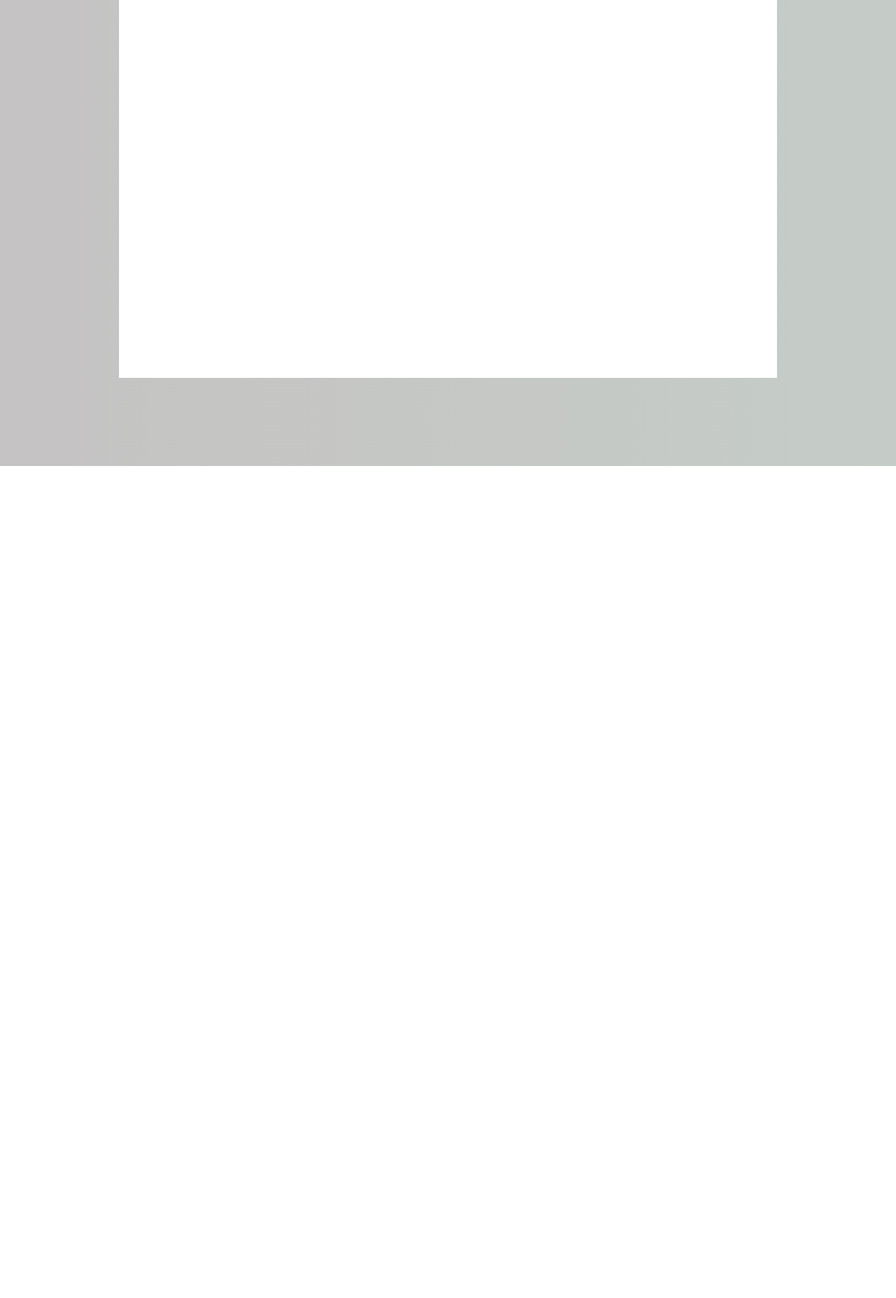
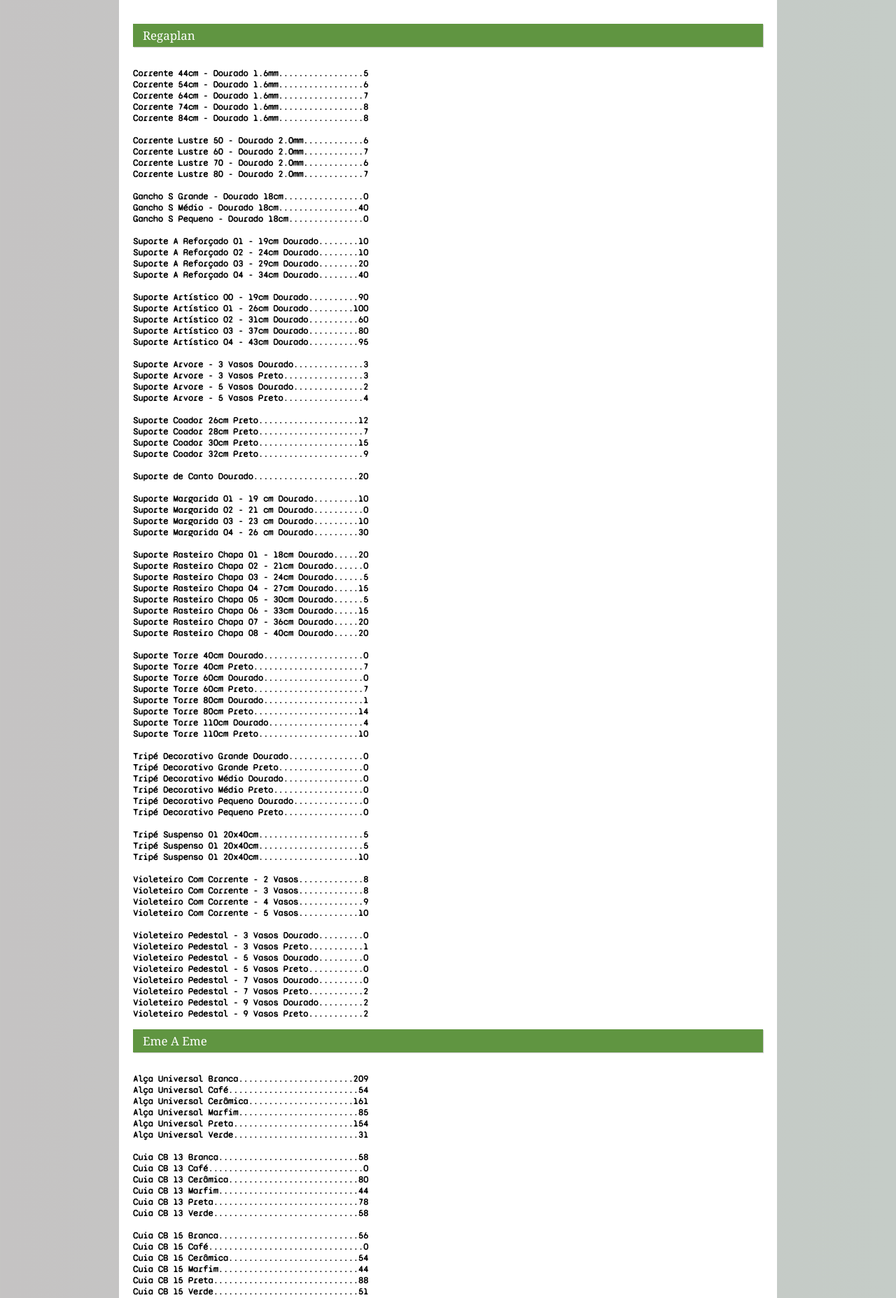
Before and after one commit to sosmarcos/Ordenador, a PHP site: page / in a window 1280 px wide. Shown: the part 134-1989 px from the top of the page at 70% size. Before the commit the page ends 800 px from the top, so only its background shows below. Run offline with PHP 8.4, Linux system fonts and the light colour scheme; some web fonts are replaced.

Commit message:
Inventario Update
Adição do inventario no branch principal, unificação do programa em um só arquivo html

```diff
--- a/index.html
+++ b/index.html
@@ -184,6 +184,13 @@
                 </ul>
             </article>
         </section>
+
+        <section id="regaplan" class="inventario">
+            <h2>Regaplan</h2>
+        </section>
+        <section id="eme_a_eme" class="inventario">
+            <h2>Eme A Eme</h2>
+        </section>
     </main>
     <script src="script.js"></script>
 </body>
--- a/script.js
+++ b/script.js
@@ -519,8 +519,8 @@ function impreçao(sec, lista) {
     let objeto
     for (let index in lista) {
         if (objeto != lista[index].objeto) {sec.innerHTML += '<br>'}
-        sec.innerText += `${lista[index].nome}${'.'.repeat(43 - (lista[index].nome.length))}${'.'.repeat(4 - String(lista[index].quantidade).length)}${lista[index].quantidade}
-        `
+        sec.innerHTML += `<p>${lista[index].nome}${'.'.repeat(43 - (lista[index].nome.length))}${'.'.repeat(4 - String(lista[index].quantidade).length)}${lista[index].quantidade}
+        </p>`
         objeto = lista[index].objeto
     }
 }
--- a/style.css
+++ b/style.css
@@ -11,6 +11,11 @@
 @font-face {
     font-family: 'tenor';
     src: url(fonts/TenorSans-Regular.ttf) format('TrueType');
+}
+
+@font-face {
+    font-family: 'syne';
+    src: url(fonts/SyneMono-Regular.ttf) format(TrueType);
 }
 
 * {
@@ -47,6 +52,13 @@ main {
 
 section#calculadora {
     display: none;
+}
+
+section.inventario {
+    font-family: syne;
+    font-weight: bold;
+    font-size: 13px;
+    color: black;
 }
 
 article {
```
Also changed, not shown: Inventario.html (deleted, +0 -23 lines), fonts/SyneMono-Regular.ttf (added).
